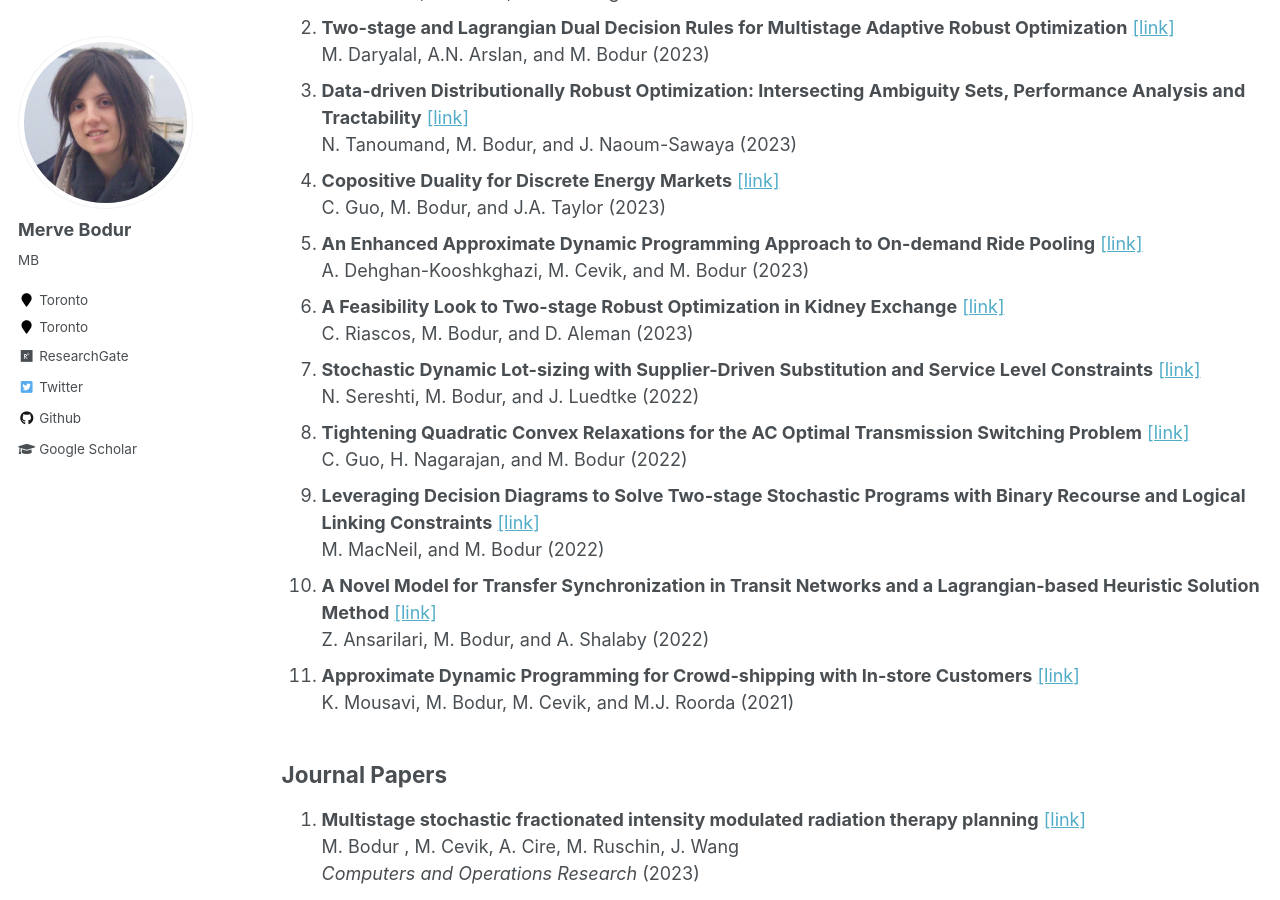
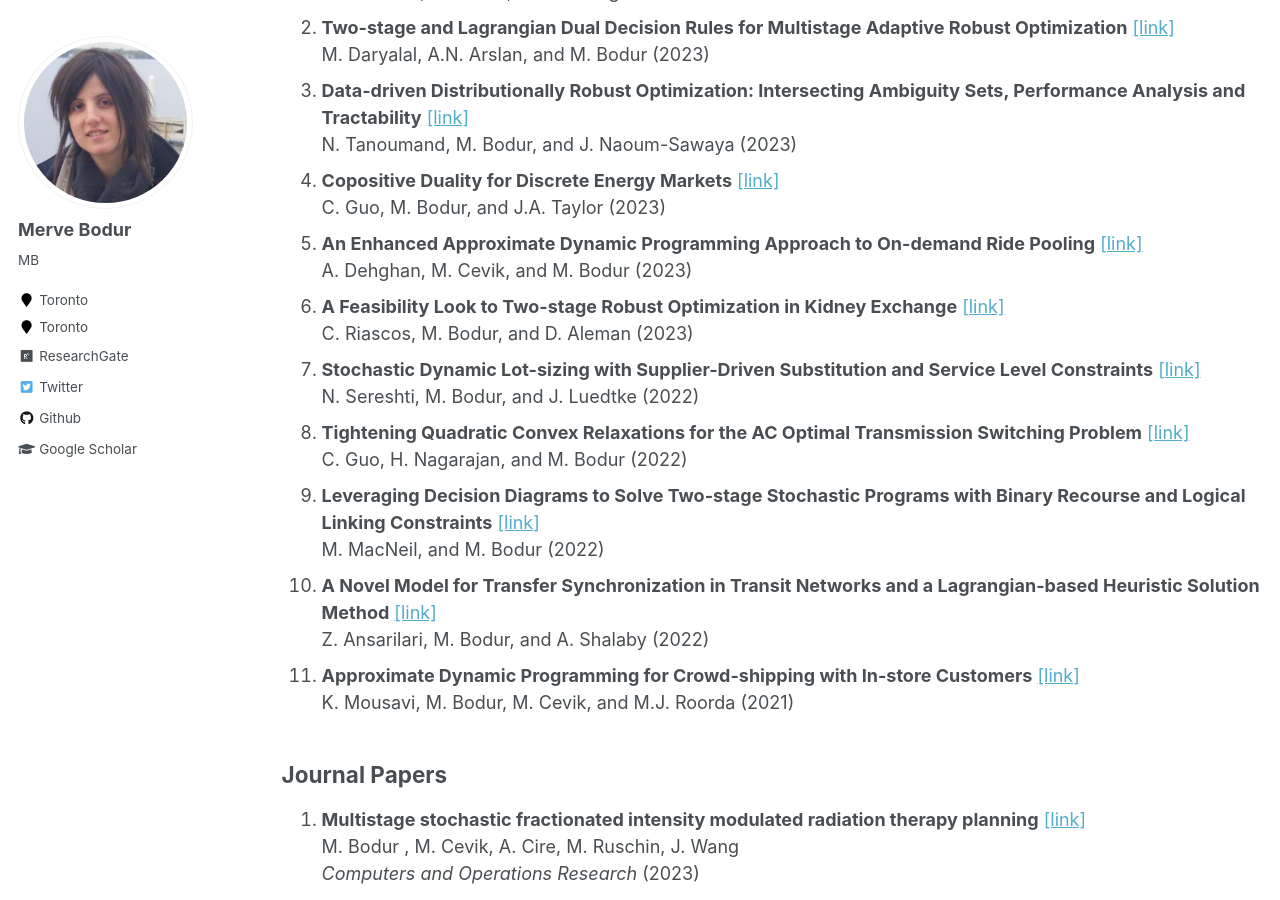
Before and after one commit to mervebodur/mervebodur.github.io, a Jekyll site: the page built from _pages/research.md, in a window 1280 px wide and 900 px high, scrolled down 519 px. Built offline with Jekyll 4.4.1, drawn with Linux system fonts in a browser that asks for light colours; some of the changed text lies outside the part shown.

Commit message:
Update research.md

```diff
--- a/_pages/research.md
+++ b/_pages/research.md
@@ -19,7 +19,7 @@ N. Tanoumand, M. Bodur, and J. Naoum-Sawaya (2023)
 1. **Copositive Duality for Discrete Energy Markets** [[link]](https://optimization-online.org/wp-content/uploads/2021/01/COPDualityApp-1.pdf)\
 C. Guo, M. Bodur, and J.A. Taylor (2023)
 1. **An Enhanced Approximate Dynamic Programming Approach to On-demand Ride Pooling** [[link]](https://arxiv.org/pdf/2305.12028.pdf)\
-A. Dehghan-Kooshkghazi, M. Cevik, and M. Bodur (2023)
+A. Dehghan, M. Cevik, and M. Bodur (2023)
 1. **A Feasibility Look to Two-stage Robust Optimization in Kidney Exchange** [[link]](https://arxiv.org/pdf/2211.09242.pdf)\
 C. Riascos, M. Bodur, and D. Aleman (2023)
 1. **Stochastic Dynamic Lot-sizing with Supplier-Driven Substitution and Service Level Constraints** [[link]](https://optimization-online.org/2023/01/stochastic-dynamic-lot-sizing-with-supplier-driven-substitution-and-service-level-constraints/)\
```
Also changed, not shown: other parts of _pages/research.md (+1 -1 lines).
